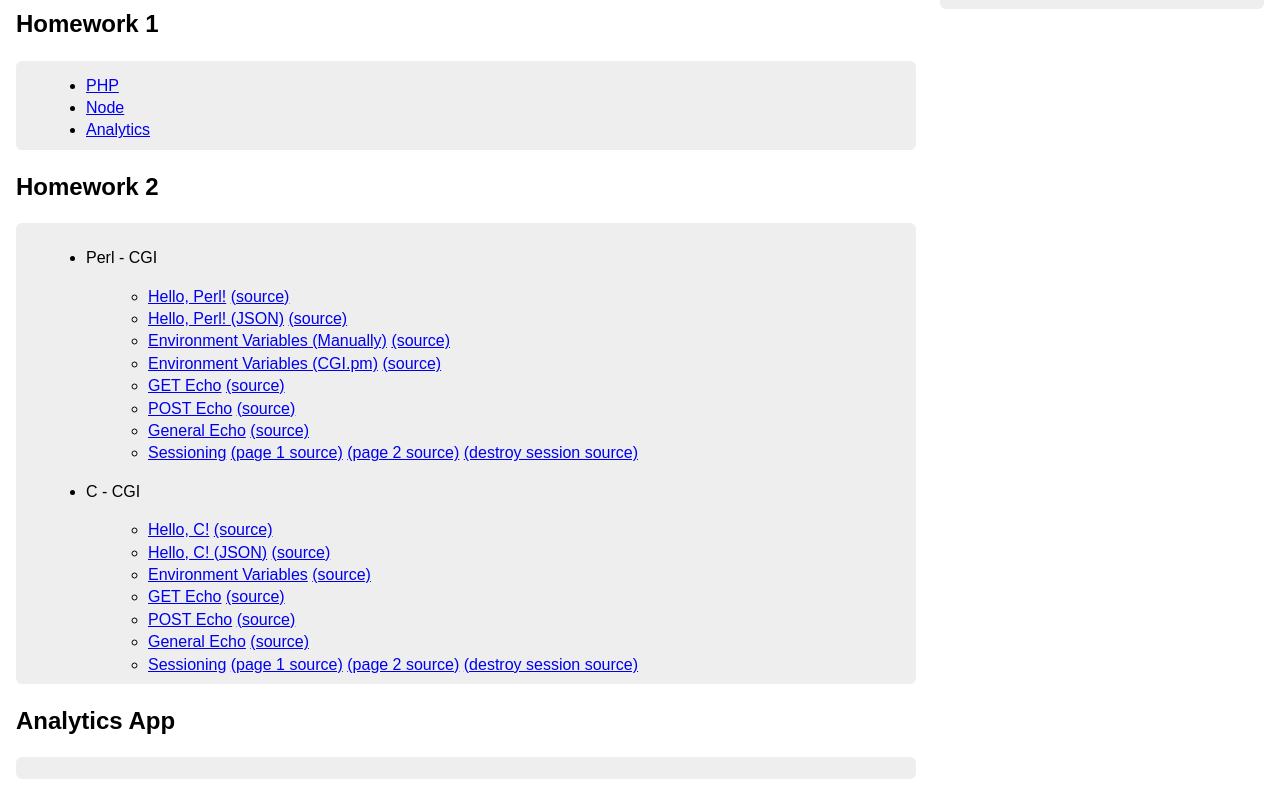
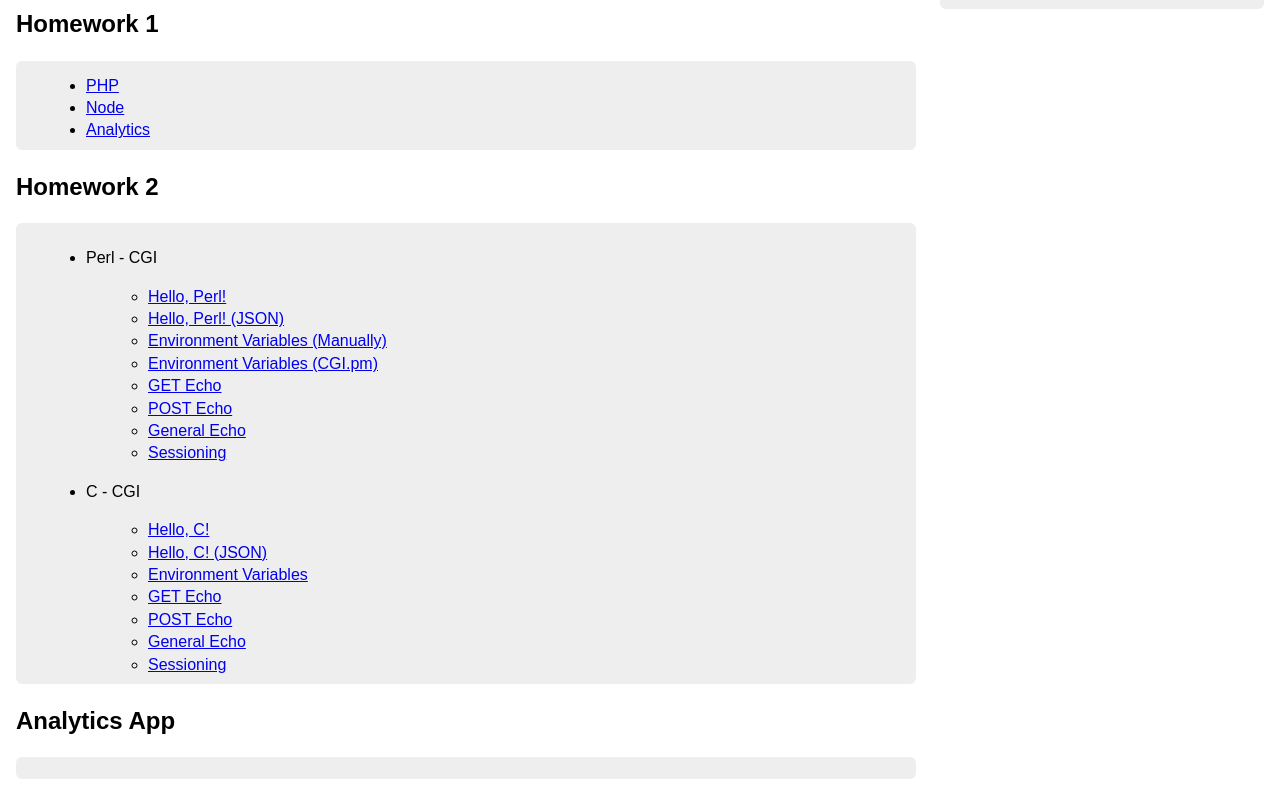
Before and after one commit to haley-gilmartin-chen/haleycse135-site, a plain HTML site: page haleycse135.site/public_html/index.html in a window 1280 px wide. Shown: the part 127-922 px from the top of the page. Drawn offline with Linux system fonts and the light colour scheme.

Commit message:
chore(hw2): remove source links; deploy cgi-bin to /usr/lib/cgi-bin as well

```diff
--- a/haleycse135.site/public_html/index.html
+++ b/haleycse135.site/public_html/index.html
@@ -52,37 +52,27 @@
           <ul>
             <li>
               <a href="/cgi-bin/perl-hello-html-world.pl">Hello, Perl!</a>
-              <a href="/src/perl-html-world.pl">(source)</a>
             </li>
             <li>
               <a href="/cgi-bin/perl-hello-json-world.pl">Hello, Perl! (JSON)</a>
-              <a href="/src/perl-json-world.pl">(source)</a>
             </li>
             <li>
               <a href="/cgi-bin/perl-env.pl">Environment Variables (Manually)</a>
-              <a href="/src/perl-env.pl">(source)</a>
             </li>
             <li>
               <a href="/cgi-bin/perl-env-pm.pl">Environment Variables (CGI.pm)</a>
-              <a href="/src/perl-env-pm.pl">(source)</a>
             </li>
             <li>
               <a href="/cgi-bin/perl-get-echo.pl">GET Echo</a>
-              <a href="/src/perl-get-echo.pl">(source)</a>
             </li>
             <li>
               <a href="/cgi-bin/perl-post-echo.pl">POST Echo</a>
-              <a href="/src/perl-post-echo.pl">(source)</a>
             </li>
             <li>
               <a href="/cgi-bin/perl-general-echo.pl">General Echo</a>
-              <a href="/src/perl-general-echo.pl">(source)</a>
             </li>
             <li>
               <a href="/perl-cgiform.html">Sessioning</a>
-              <a href="/src/perl-sessions-1.pl">(page 1 source)</a>
-              <a href="/src/perl-sessions-2.pl">(page 2 source)</a>
-              <a href="/src/perl-destroy-session.pl">(destroy session source)</a>
             </li>
           </ul>
         </li>
@@ -91,33 +81,24 @@
           <ul>
             <li>
               <a href="/cgi-bin/c-hello-html-world.cgi">Hello, C!</a>
-              <a href="/src/c-hello-html-world.c">(source)</a>
             </li>
             <li>
               <a href="/cgi-bin/c-hello-json-world.cgi">Hello, C! (JSON)</a>
-              <a href="/src/c-hello-json-world.c">(source)</a>
             </li>
             <li>
               <a href="/cgi-bin/c-env.cgi">Environment Variables</a>
-              <a href="/src/c-env.c">(source)</a>
             </li>
             <li>
               <a href="/cgi-bin/c-get-echo.cgi">GET Echo</a>
-              <a href="/src/c-get-echo.c">(source)</a>
             </li>
             <li>
               <a href="/cgi-bin/c-post-echo.cgi">POST Echo</a>
-              <a href="/src/c-post-echo.c">(source)</a>
             </li>
             <li>
               <a href="/cgi-bin/c-general-request-echo.cgi">General Echo</a>
-              <a href="/src/c-general-request-echo.c">(source)</a>
             </li>
             <li>
               <a href="/c-cgiform.html">Sessioning</a>
-              <a href="/src/c-sessions-1.c">(page 1 source)</a>
-              <a href="/src/c-sessions-2.c">(page 2 source)</a>
-              <a href="/src/c-destroy-session.c">(destroy session source)</a>
             </li>
           </ul>
         </li>
```
Also changed, not shown: 2 other files.
